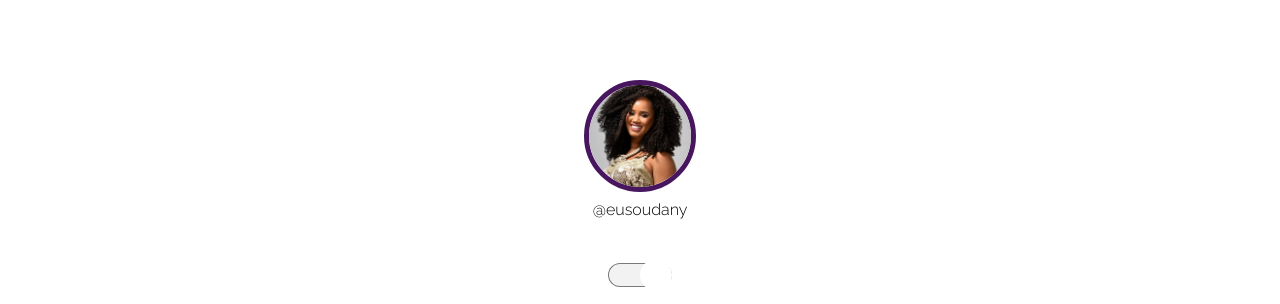
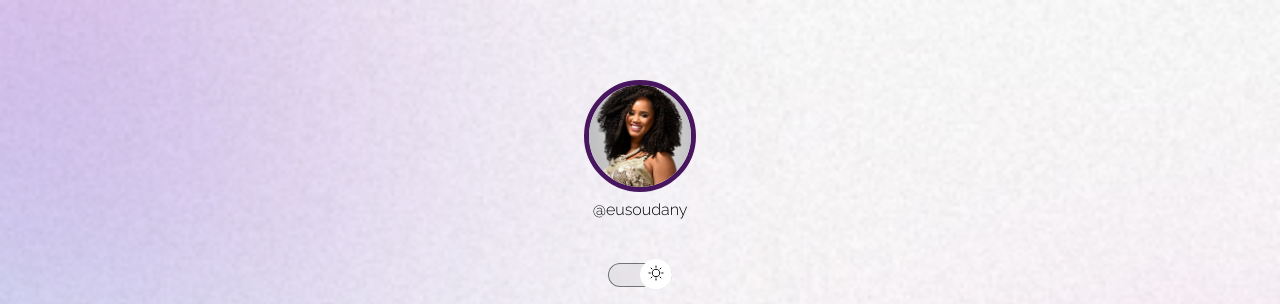
Before and after one commit to eusoudany/devLink, a plain HTML site: page index.html in a window 1280 px wide. Shown: the top 304 px of the page. Drawn offline with nearby package versions, Linux system fonts and the light colour scheme.

Commit message:
Update style.css

```diff
--- a/style.css
+++ b/style.css
@@ -6,21 +6,21 @@
 
 :root {
     --text-color: white;
-    --bg-url: url(./assets/MobileDark.jpg);
+    --bg-url: url(MobileDark.jpg);
     --stroke-color: rgba(255, 255, 255, 0.5);
     --surface-color: rgba(255, 255, 255, 0.05);
     --surface-color-hover: rgba(0, 0, 0, 0.02);
     --highlight-color: rgba(255, 255, 255, 0.2);
-    --switch-bg-url: url(./assets/status.svg);
+    --switch-bg-url: url(status.svg);
   }
   .light {
     --text-color: black;
-    --bg-url: url(./assets/MobileClean.jpg);
+    --bg-url: url(MobileClean.jpg);
     --stroke-color: rgba(0, 0, 0, 0.5);
     --surface-color: rgba(0, 0, 0, 0.05);
     --surface-color-hover: rgba(0, 0, 0, 0.02);
     --highlight-color: rgba(0, 0, 0, 0.1);
-    --switch-bg-url: url(./assets/sun.svg);
+    --switch-bg-url: url(sun.svg);
   }
 body{
     background: var(--bg-url) no-repeat top center/cover;
```
